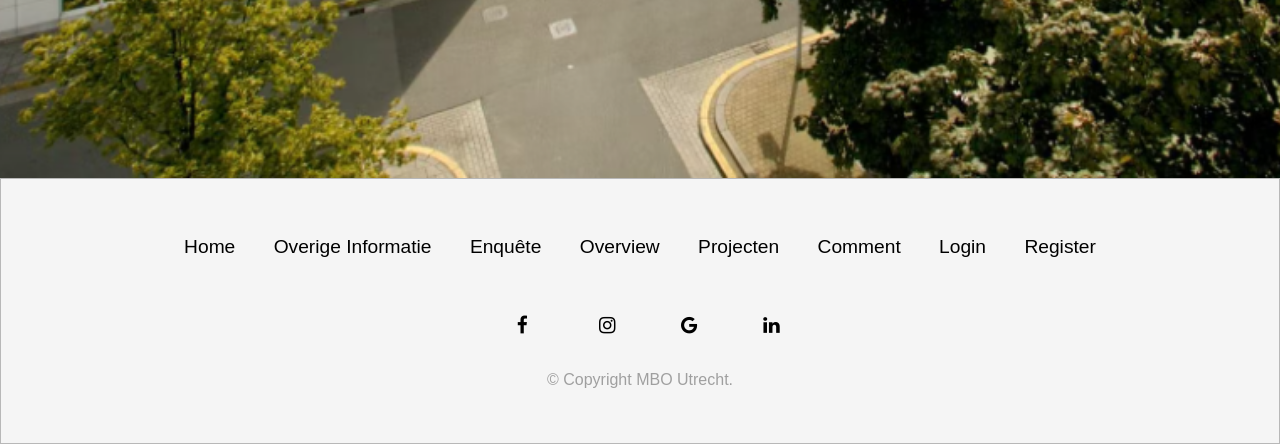
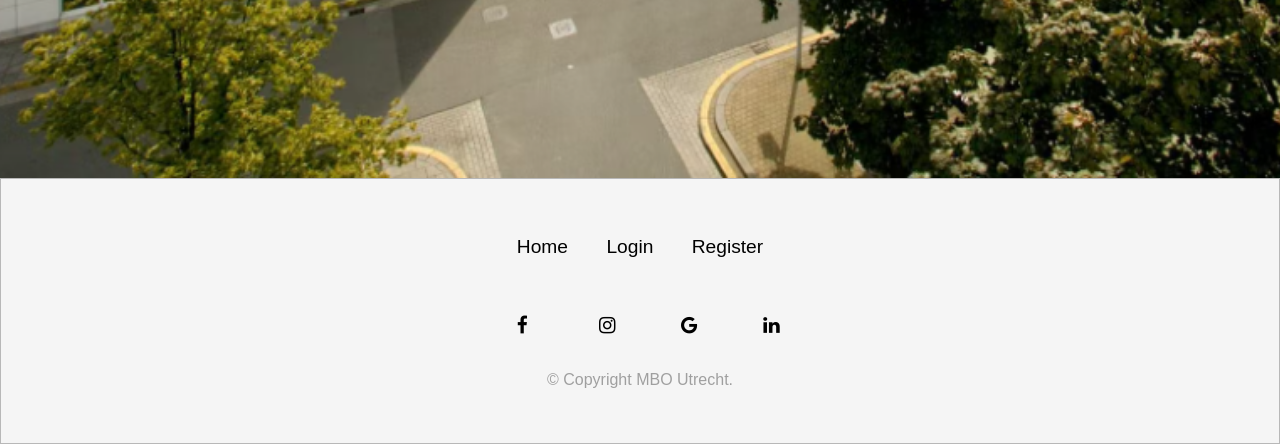
Before and after one commit to sanderDijkxhoorn/Opendag-mvc, a PHP site: page /index.php in a window 1280 px wide. Shown: the part 832-1276 px from the top of the page. Run offline with PHP 8.4, Linux system fonts and the light colour scheme.

Commit message:
Remove other links

```diff
--- a/app/views/includes/footer.php
+++ b/app/views/includes/footer.php
@@ -1,11 +1,6 @@
 <footer class="sticky-footer">
     <ul>
         <li><a href="/index.php">Home</a></li>
-        <li><a href="/overige-info.php">Overige Informatie</a></li>
-        <li><a href="/enquete.php">Enquête</a></li>
-        <li><a href="/overview.php">Overview</a></li>
-        <li><a href="/overview.php">Projecten</a></li>
-        <li><a href="/overview.php">Comment</a></li>
         <li><a href="/overview.php">Login</a></li>
         <li><a href="/overview.php">Register</a></li>
     </ul>
```
